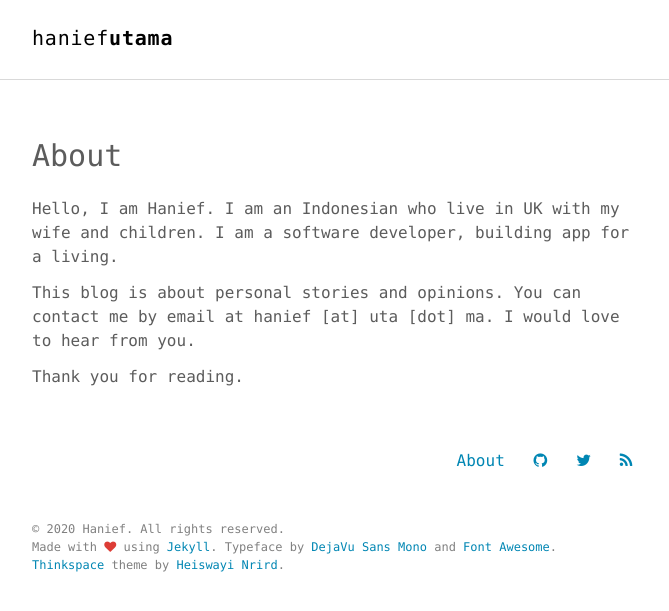
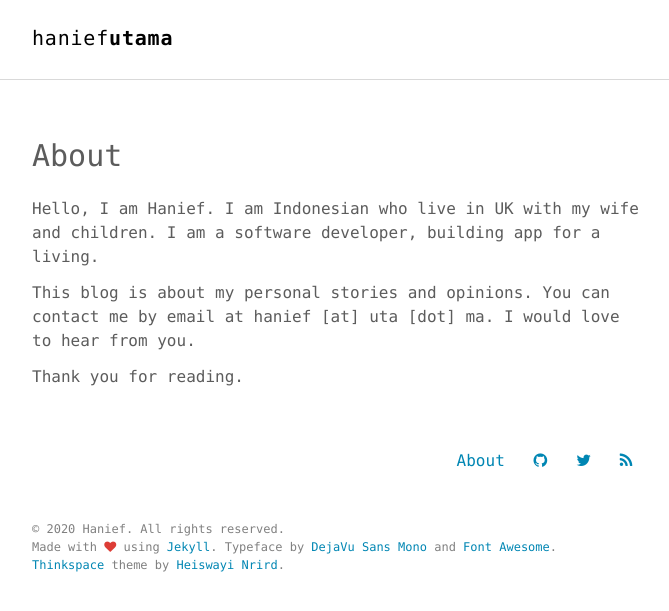
Before and after one commit to hanief/haniefutama, a Jekyll site: the page built from about.md, in a window 1280 px wide. Shown: the top 611 px of the page, without its empty margins (303-972 px from the left). Built offline with Jekyll 4.4.1, drawn with Linux system fonts in a browser that asks for light colours.

```diff
--- a/about.md
+++ b/about.md
@@ -4,8 +4,8 @@ title: About
 permalink: /about/
 ---
 
-Hello, I am Hanief. I am an Indonesian who live in UK with my wife and children. I am a software developer, building app for a living.
+Hello, I am Hanief. I am Indonesian who live in UK with my wife and children. I am a software developer, building app for a living.
 
-This blog is about personal stories and opinions. You can contact me by email at hanief [at] uta [dot] ma. I would love to hear from you.
+This blog is about my personal stories and opinions. You can contact me by email at hanief [at] uta [dot] ma. I would love to hear from you.
 
 Thank you for reading.
```
Also changed, not shown: _posts/2020-05-15-hello-world.md (renamed from _posts/2016-07-03-hello-world.md, +1 -1 lines).
